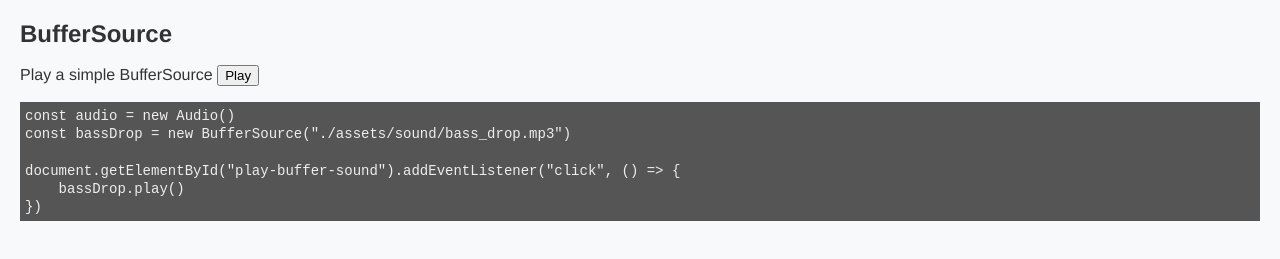
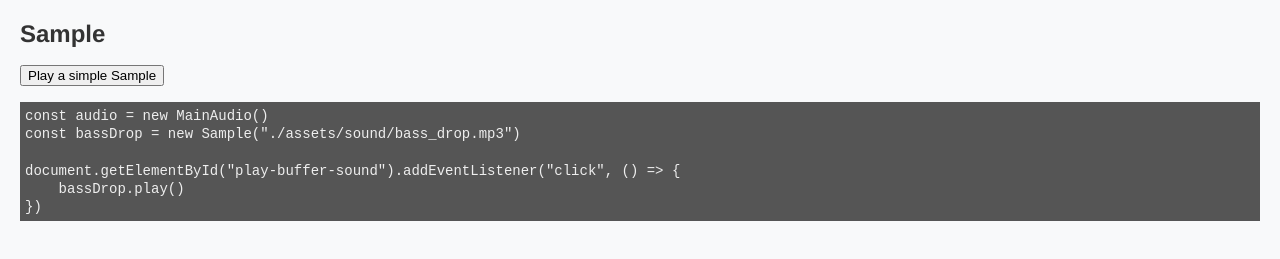
Before and after one commit to shaack/svjs-audio, a website: page index.html in a window 1280 px wide. Shown: the part 65-324 px from the top of the page. Drawn offline with Linux system fonts and the light colour scheme; no server answers.

Commit message:
Play a Sample

```diff
--- a/index.html
+++ b/index.html
@@ -7,29 +7,53 @@
 </head>
 <body>
 <h1>svjs-audio Demo Page</h1>
-<h2>BufferSource</h2>
+<h2>Sample</h2>
 <p>
-    Play a simple BufferSource
-    <button id="play-buffer-sound">Play</button>
+    <button id="play-buffer-sound">Play a simple Sample</button>
 </p>
 <pre class="code">
-const audio = new Audio()
-const bassDrop = new BufferSource("./assets/sound/bass_drop.mp3")
+const audio = new MainAudio()
+const bassDrop = new Sample("./assets/sound/bass_drop.mp3")
 
 document.getElementById("play-buffer-sound").addEventListener("click", () => {
     bassDrop.play()
 })
 </pre>
+<!--
+<h2>AudioSprite</h2>
+<p>
+    Play parts of an AudioSprite<br/>
+    <button id="play-blip">Blip</button>
+    <button id="play-plong">Plong</button>
+    <button id="play-whoop">Whoop</button>
+</p>
+-->
 <script type="module">
-    import {BufferSource} from "./src/svjs-audio/BufferSource.js"
+    import {Sample} from "./src/svjs-audio/Sample.js"
 
-    const audio = new Audio()
-    const bassDrop = new BufferSource("./assets/sound/bass_drop.mp3")
+    const bassDrop = new Sample("./assets/sound/bass_drop.mp3")
 
     document.getElementById("play-buffer-sound").addEventListener("click", () => {
         bassDrop.play()
     })
     bassDrop.play()
+/*
+    const audioSprite = new AudioSprite("./assets/sound/test_sprite.mp3",
+        {
+            blip: {start: 0, length: 450, gain: 1},
+            plong: {start: 450, length: 450, gain: 1},
+            whoop: {start: 900, length: 450, gain: 1}
+        })
+    document.getElementById("play-blip").addEventListener("click", () => {
+        audioSprite.play("blip")
+    })
+    document.getElementById("play-plong").addEventListener("click", () => {
+        audioSprite.play("plong")
+    })
+    document.getElementById("play-whoop").addEventListener("click", () => {
+        audioSprite.play("whoop")
+    })
+    */
 </script>
 </body>
 </html>
--- a/package.json
+++ b/package.json
@@ -8,7 +8,7 @@
   },
   "repository": {
     "type": "git",
-    "url": "git+https://github.com/shaack/svjs-audio.git"
+    "src": "git+https://github.com/shaack/svjs-audio.git"
   },
   "keywords": [
     "ES6",
@@ -19,7 +19,7 @@
   "author": "shaack@gmail.com",
   "license": "MIT",
   "bugs": {
-    "url": "https://github.com/shaack/svjs-audio/issues"
+    "src": "https://github.com/shaack/svjs-audio/issues"
   },
   "homepage": "https://github.com/shaack/svjs-audio#readme"
 }
--- a/src/svjs-audio/BufferSource.js
+++ b/src/svjs-audio/Sample.js
@@ -6,10 +6,10 @@
 
 import {Audio} from "./Audio.js"
 
-export class BufferSource {
+export class Sample {
 
-    constructor(url, props = {}) {
-        this.url = url
+    constructor(src, props = {}) {
+        this.src = src
         this.props = {
             gain: 1
         }
@@ -48,14 +48,15 @@ export class BufferSource {
     load() {
         this.loading = new Promise(((resolve, reject) => {
             const request = new XMLHttpRequest()
-            request.open('GET', this.url, true)
+            request.open('GET', this.src, true)
             request.responseType = 'arraybuffer'
             request.onload = () => {
                 Audio.getContext().decodeAudioData(request.response, (audioBuffer) => {
                     this.audioBuffer = audioBuffer
+                    console.log(audioBuffer.getChannelData(0))
                     resolve()
                 }, () => {
-                    console.error("error loading sound", this.url)
+                    console.error("error loading sound", this.src)
                     reject()
                 })
             }
```
Also changed, not shown: README.md.
